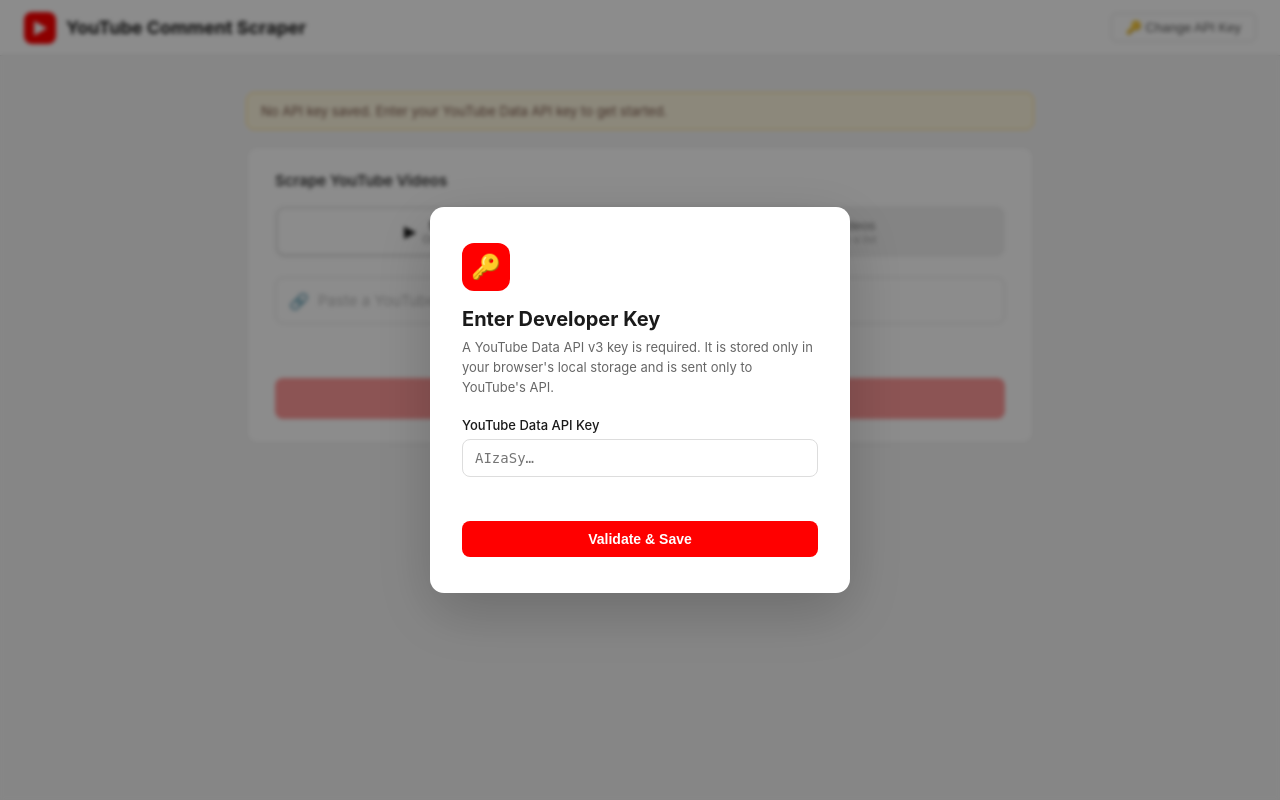
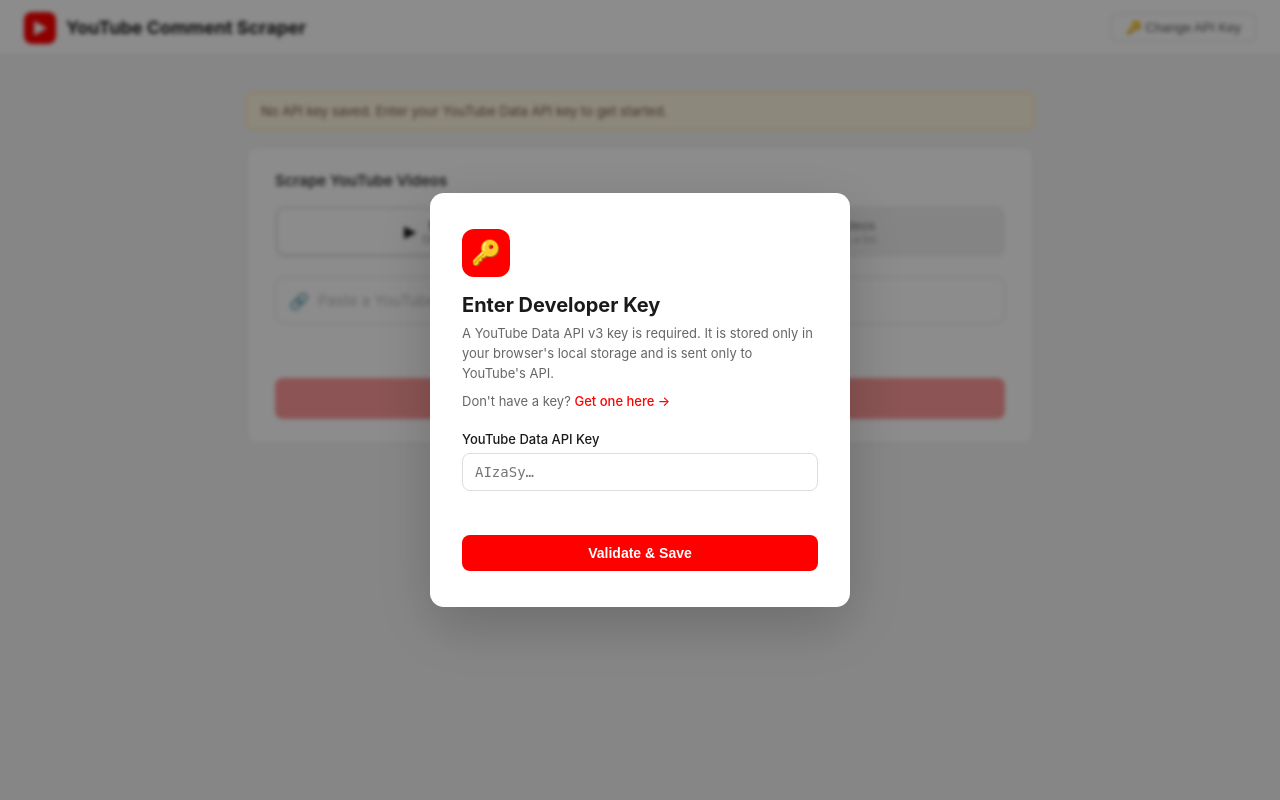
Before and after one commit to hafizhrafizal/youtube-scraper, a Flask app: page / in a window 1280 px wide. Run offline with Flask 3, Linux system fonts and the light colour scheme.

Commit message:
Update Readme MD and API Key tutorial

```diff
--- a/templates/index.html
+++ b/templates/index.html
@@ -474,6 +474,13 @@
     <div class="modal-icon">🔑</div>
     <h2>Enter Developer Key</h2>
     <p>A YouTube Data API v3 key is required. It is stored only in your browser's local storage and is sent only to YouTube's API.</p>
+    <p style="margin-top:-12px;">
+      Don't have a key?
+      <a href="https://developers.google.com/youtube/v3/getting-started" target="_blank" rel="noopener"
+         style="color:#ff0000;text-decoration:none;font-weight:500;">
+        Get one here →
+      </a>
+    </p>
     <label for="apiKeyInput">YouTube Data API Key</label>
     <input type="password" id="apiKeyInput" placeholder="AIzaSy…" autocomplete="off" />
     <div class="modal-msg" id="keyMsg"></div>
```
Also changed, not shown: README.md.
